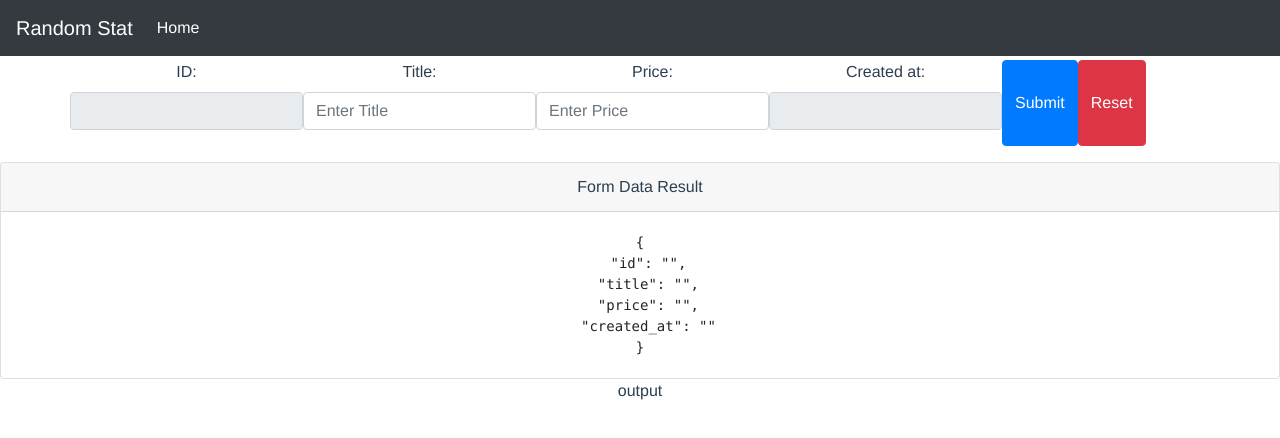
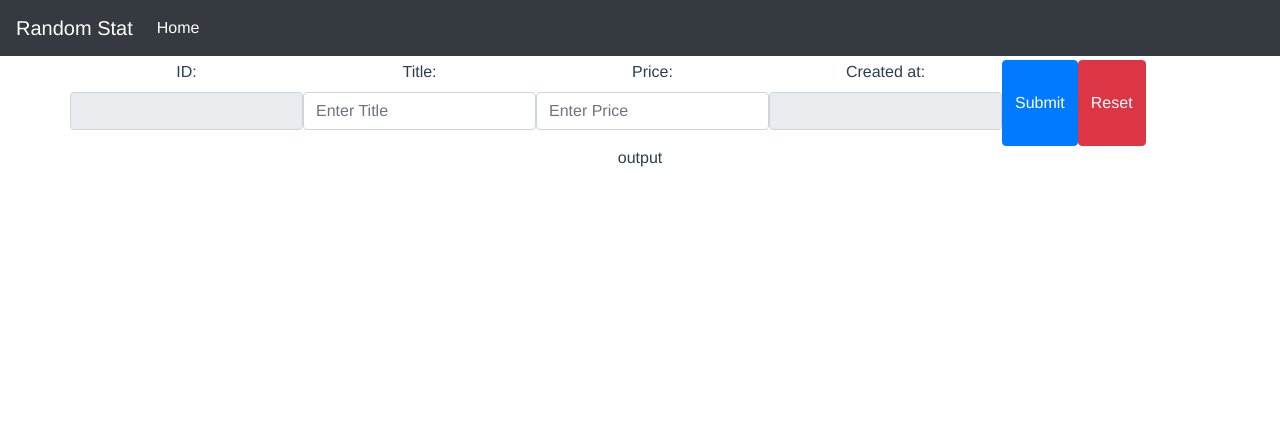
Before and after one commit to cale-i/django-vue-terraform-aws, a Vue app in the folder frontend/: page / in a window 1280 px wide. Shown: the top 438 px of the page. Built offline with nearby package versions, Linux system fonts and the light colour scheme.

Commit message:
remove data confirmation field

```diff
--- a/frontend/src/components/InputField.vue
+++ b/frontend/src/components/InputField.vue
@@ -46,12 +46,6 @@
                 </b-row>
             </b-form>
         </b-container>
-
-
-        <b-card class="mt-3" header="Form Data Result">
-            <pre class="m-0">{{ form }}</pre>
-        </b-card>
-
     </div>
 </template>
 
@@ -106,8 +100,6 @@
 </script>
 
 <style scoped>
-    .input-id {
-        user-select: none;
-    }
+
 
 </style>
```
